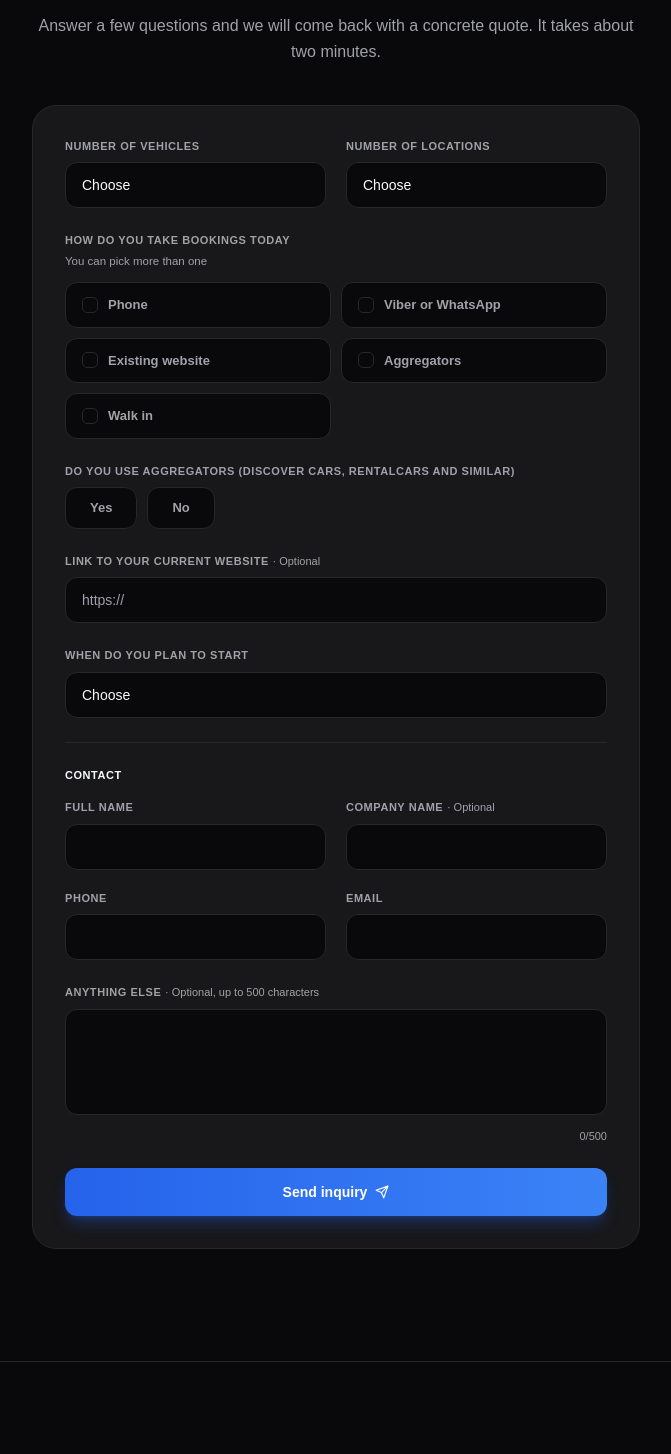
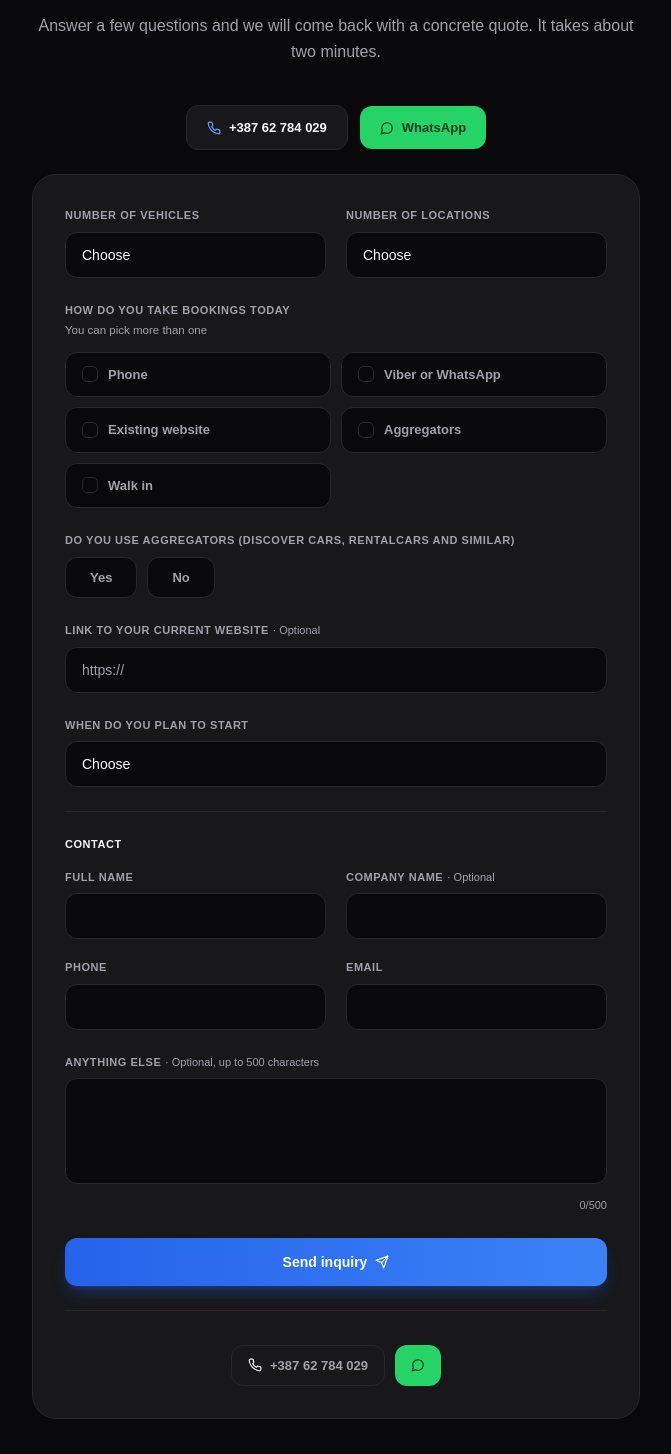
Before and after one commit to Bakeee99/mehiccdev, a Next.js app: page /rjesenja/rent-a-car in a window 1280 px wide. Shown: the part 6216-7670 px from the top of the page, without its empty margins (304-975 px from the left). Built offline with nearby package versions, Linux system fonts and the light colour scheme.

Commit message:
feat: telefon i whatsapp uz forme, kontakt forma salje

```diff
--- a/components/rjesenja/RcForm.tsx
+++ b/components/rjesenja/RcForm.tsx
@@ -16,10 +16,12 @@
 
 import { useState } from "react";
 import { motion } from "framer-motion";
-import { Send, CheckCircle2, ArrowUpRight } from "lucide-react";
+import { Send, CheckCircle2, ArrowUpRight, Phone, MessageCircle } from "lucide-react";
 import { staggerContainer, fadeUp, scaleIn } from "@/lib/animations";
 import { useReveal } from "@/lib/useReveal";
 import { COPY } from "@/components/rjesenja/rentACarCopy";
+import { useLanguage } from "@/components/ui/LanguageProvider";
+import { PHONE_DISPLAY, PHONE_DIAL, waLink } from "@/lib/contact";
 import {
   rentACarInquirySchema, FLEET_SIZES, LOCATIONS, CHANNELS, TIMELINES,
   type RentACarInquiry,
@@ -34,6 +36,7 @@ const EMPTY = {
 };
 
 export function RcForm({ c }: { c: typeof COPY.bs }) {
+  const { lang } = useLanguage();
   const reveal = useReveal();
   const d = c.form;
 
@@ -161,6 +164,26 @@ export function RcForm({ c }: { c: typeof COPY.bs }) {
             <span className="text-gradient font-serif italic font-semibold tracking-normal">{d.headingAccent}</span>
           </motion.h2>
           <motion.p variants={fadeUp} className="text-[var(--text-muted)] leading-relaxed">{d.sub}</motion.p>
+        </motion.div>
+
+        {/* Direktni kanali za one koji ne žele popunjavati formu */}
+        <motion.div variants={fadeUp} {...reveal}
+          className="flex flex-col sm:flex-row items-center justify-center gap-3 mb-6">
+          <a href={`tel:${PHONE_DIAL}`}
+             className="inline-flex items-center justify-center gap-2 w-full sm:w-auto px-5 py-3 rounded-xl
+                        text-[13px] font-bold text-[var(--text)]
+                        bg-[var(--surface)] border border-[var(--border)]
+                        transition-[border-color,transform] duration-300 hover:border-brand-600/45 hover:-translate-y-0.5">
+            <Phone size={14} className="text-brand-400" /> {PHONE_DISPLAY}
+          </a>
+          {waLink(lang) && (
+            <a href={waLink(lang)!} target="_blank" rel="noopener noreferrer"
+               className="inline-flex items-center justify-center gap-2 w-full sm:w-auto px-5 py-3 rounded-xl
+                          text-[13px] font-bold bg-[#25D366] text-[#0B3D24]
+                          transition-transform duration-300 hover:-translate-y-0.5">
+              <MessageCircle size={14} /> WhatsApp
+            </a>
+          )}
         </motion.div>
 
         <motion.form variants={scaleIn} {...reveal} onSubmit={handleSubmit} noValidate
@@ -325,6 +348,35 @@ export function RcForm({ c }: { c: typeof COPY.bs }) {
               <>{d.submit} <Send size={14} /></>
             )}
           </button>
+
+          {/* Direktni kanali, za one koji ne žele popunjavati formu.
+             Broj se upisuje u lib/contact.ts */}
+          {(PHONE_DIAL || waLink(lang)) && (
+            <div className="pt-5 border-t border-[var(--border)] text-center">
+              <p className="text-[13.5px] font-bold text-[var(--text)]">{d.directTitle}</p>
+              <p className="text-[12px] text-[var(--text-muted)] mt-1 mb-3.5">{d.directSub}</p>
+              <div className="flex flex-wrap justify-center gap-2.5">
+                {PHONE_DIAL && (
+                  <a href={`tel:${PHONE_DIAL}`}
+                     className="inline-flex items-center gap-2 px-4 py-2.5 rounded-xl text-[13px] font-bold
+                                border border-[var(--border)] text-[var(--text)]
+                                transition-[border-color,transform] duration-300
+                                hover:border-brand-600/45 hover:-translate-y-0.5">
+                    <Phone size={14} /> {d.callBtn}
+                    {PHONE_DISPLAY && <span className="font-semibold text-[var(--text-muted)]">{PHONE_DISPLAY}</span>}
+                  </a>
+                )}
+                {waLink(lang) && (
+                  <a href={waLink(lang)!} target="_blank" rel="noopener noreferrer"
+                     className="inline-flex items-center gap-2 px-4 py-2.5 rounded-xl text-[13px] font-bold
+                                bg-[#25D366] text-[#0B3D24]
+                                transition-transform duration-300 hover:-translate-y-0.5">
+                    <MessageCircle size={14} /> {d.waBtn}
+                  </a>
+                )}
+              </div>
+            </div>
+          )}
         </motion.form>
       </div>
     </section>
--- a/components/sections/Contact.tsx
+++ b/components/sections/Contact.tsx
@@ -18,10 +18,11 @@
 
 import { useState } from "react";
 import { motion } from "framer-motion";
-import { Send, CheckCircle2, Mail, MapPin } from "lucide-react";
+import { Send, CheckCircle2, Mail, MapPin, Phone, MessageCircle } from "lucide-react";
 import { staggerContainer, staggerContainerSlow, fadeUp, slideInLeft, slideInRight } from "@/lib/animations";
 import { useReveal } from "@/lib/useReveal";
 import { useLanguage } from "@/components/ui/LanguageProvider";
+import { PHONE_DISPLAY, PHONE_DIAL, waLink } from "@/lib/contact";
 
 const PEOPLE = [
   { name: "Bakir Mehić",    email: "bakir.mehic@mehiccdev.com",    initials: "BM", gradient: "from-blue-500 to-indigo-600" },
@@ -34,6 +35,7 @@ type Content = {
   steps: { t: string; d: string }[];
   roles: [string, string];
   orReach: string;
+  directTitle: string; directSub: string; callBtn: string; waBtn: string;
   location: string; response: string;
   nameLabel: string; namePlaceholder: string;
   emailLabel: string; emailPlaceholder: string;
@@ -57,6 +59,10 @@ const T: Record<"bs" | "en", Content> = {
     ],
     roles: ["Development", "Marketing"],
     orReach: "Ili nas kontaktirajte direktno",
+    directTitle: "Ne volite forme?",
+    directSub: "Nazovite ili pišite na WhatsApp, javljamo se odmah.",
+    callBtn: "Nazovite",
+    waBtn: "WhatsApp",
     location: "Mostar, BiH · radimo s klijentima iz cijelog regiona",
     response: "Obično odgovorimo isti dan",
     nameLabel: "Ime i prezime",
@@ -86,6 +92,10 @@ const T: Record<"bs" | "en", Content> = {
     ],
     roles: ["Development", "Marketing"],
     orReach: "Or reach us directly",
+    directTitle: "Not a fan of forms?",
+    directSub: "Call us or send a WhatsApp message, we reply right away.",
+    callBtn: "Call us",
+    waBtn: "WhatsApp",
     location: "Mostar, BiH · working with clients across the region",
     response: "We usually reply the same day",
     nameLabel: "Full name",
@@ -191,6 +201,36 @@ export function Contact() {
 
           {/* ── Lijevo: koraci + ljudi + info ──────────────────────────────── */}
           <motion.div variants={staggerContainerSlow} {...revealInfo}>
+
+            {/* Direktni kanali: telefon i WhatsApp, iznad svega ostalog.
+               Prikazuju se samo ako je broj upisan u lib/contact.ts */}
+            {(PHONE_DIAL || waLink(lang)) && (
+              <motion.div variants={fadeUp}
+                className="rounded-2xl p-5 mb-8 bg-[var(--surface)] border border-brand-600/30">
+                <p className="text-[15px] font-extrabold text-[var(--text)]">{d.directTitle}</p>
+                <p className="text-[12.5px] text-[var(--text-muted)] mt-1 mb-4">{d.directSub}</p>
+                <div className="flex flex-wrap gap-2.5">
+                  {PHONE_DIAL && (
+                    <a href={`tel:${PHONE_DIAL}`}
+                       className="inline-flex items-center gap-2 px-4 py-2.5 rounded-xl text-[13px] font-bold
+                                  bg-gradient-to-r from-brand-600 to-brand-500 text-white
+                                  shadow-lg shadow-brand-600/25
+                                  transition-[box-shadow,transform] duration-300 hover:-translate-y-0.5">
+                      <Phone size={14} /> {d.callBtn}
+                      {PHONE_DISPLAY && <span className="font-semibold opacity-90">{PHONE_DISPLAY}</span>}
+                    </a>
+                  )}
+                  {waLink(lang) && (
+                    <a href={waLink(lang)!} target="_blank" rel="noopener noreferrer"
+                       className="inline-flex items-center gap-2 px-4 py-2.5 rounded-xl text-[13px] font-bold
+                                  bg-[#25D366] text-[#0B3D24]
+                                  transition-transform duration-300 hover:-translate-y-0.5">
+                      <MessageCircle size={14} /> {d.waBtn}
+                    </a>
+                  )}
+                </div>
+              </motion.div>
+            )}
 
             {/* Šta slijedi */}
             <motion.p variants={fadeUp} className="text-xs font-bold uppercase tracking-wider text-[var(--text-muted)] mb-5">
--- a/components/ui/WhatsAppButton.tsx
+++ b/components/ui/WhatsAppButton.tsx
@@ -3,7 +3,7 @@
  * ─────────────────────────────────────────────────────────────────────────────
  * Plutajuće WhatsApp dugme u donjem desnom uglu, na svim stranicama.
  *
- * ⚠ UPIŠI SVOJ BROJ DOLJE u WHATSAPP_NUMBER.
+ * ⚠ BROJ SE UPISUJE U lib/contact.ts (jedno mjesto za cijeli sajt).
  *   Format: država + broj, bez plusa, razmaka i nula na početku.
  *   Primjer za +387 61 234 567  →  "38761234567"
  *   Dok je prazno, dugme se uopšte ne prikazuje, pa ništa ne pukne.
@@ -16,12 +16,8 @@
 
 import { useEffect, useState } from "react";
 import { useLanguage } from "@/components/ui/LanguageProvider";
+import { waLink } from "@/lib/contact";
 
-const WHATSAPP_NUMBER = "38762784029";           // <── ovdje ide tvoj broj
-const PREFILL = {
-  bs: "Pozdrav, vidio sam vaš sajt i zanima me ",
-  en: "Hi, I saw your website and I'm interested in ",
-};
 
 export function WhatsAppButton() {
   const { lang } = useLanguage();
@@ -35,10 +31,9 @@ export function WhatsAppButton() {
     return () => window.removeEventListener("scroll", onScroll);
   }, []);
 
-  if (!WHATSAPP_NUMBER) return null;
+  const href = waLink(lang);
+  if (!href) return null;
 
-  const text = PREFILL[(lang as "bs" | "en")] ?? PREFILL.bs;
-  const href = `https://wa.me/${WHATSAPP_NUMBER}?text=${encodeURIComponent(text)}`;
   const label = lang === "en" ? "Write to us on WhatsApp" : "Pišite nam na WhatsApp";
 
   return (
--- /dev/null
+++ b/lib/contact.ts
@@ -0,0 +1,34 @@
+/**
+ * lib/contact.ts
+ * ─────────────────────────────────────────────────────────────────────────────
+ * ⚠ OVDJE UPIŠI SVOJ BROJ, NA JEDNOM MJESTU ZA CIJELI SAJT.
+ *
+ * Broj se koristi na tri mjesta: plutajuće WhatsApp dugme, kontakt sekcija na
+ * naslovnici i forma na rent-a-car stranici. Mijenja se samo ovdje.
+ *
+ *   PHONE_DISPLAY  → kako se broj VIDI na sajtu, piši ga prirodno
+ *   PHONE_DIAL     → kako se ZOVE, bez razmaka, s pozivnim brojem države
+ *   WHATSAPP       → samo cifre, bez plusa, razmaka i nule na početku
+ *
+ * Primjer za +387 61 234 567:
+ *   PHONE_DISPLAY = "+387 61 234 567"
+ *   PHONE_DIAL    = "+38761234567"
+ *   WHATSAPP      = "38761234567"
+ *
+ * Dok su prazni, dugmad se same sakriju i ništa ne puca.
+ */
+
+export const PHONE_DISPLAY = "+387 62 784 029";
+export const PHONE_DIAL    = "+38762784029";
+export const WHATSAPP      = "38762784029";
+
+export const WA_PREFILL = {
+  bs: "Pozdrav, vidio sam vaš sajt i zanima me ",
+  en: "Hi, I saw your website and I'm interested in ",
+};
+
+export function waLink(lang: string) {
+  if (!WHATSAPP) return null;
+  const text = lang === "en" ? WA_PREFILL.en : WA_PREFILL.bs;
+  return `https://wa.me/${WHATSAPP}?text=${encodeURIComponent(text)}`;
+}
```
Also changed, not shown: PROCITAJ-ME.txt.
